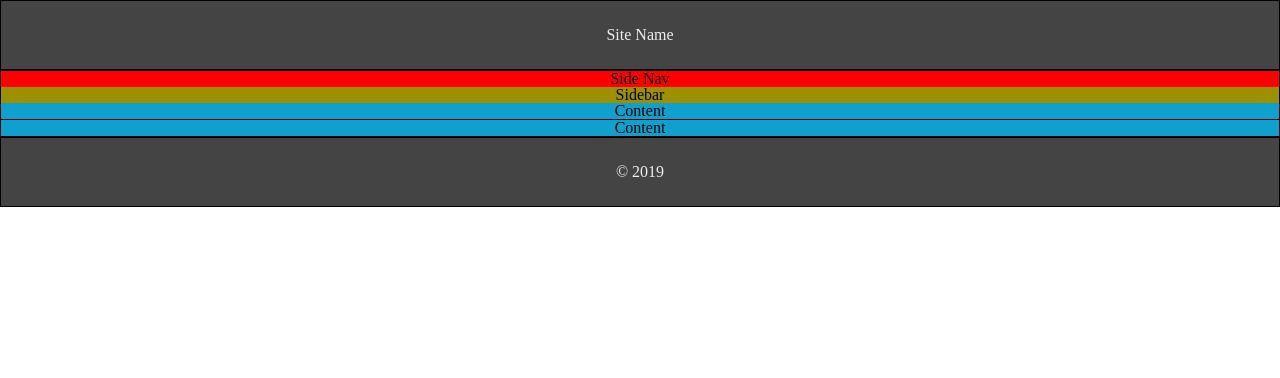
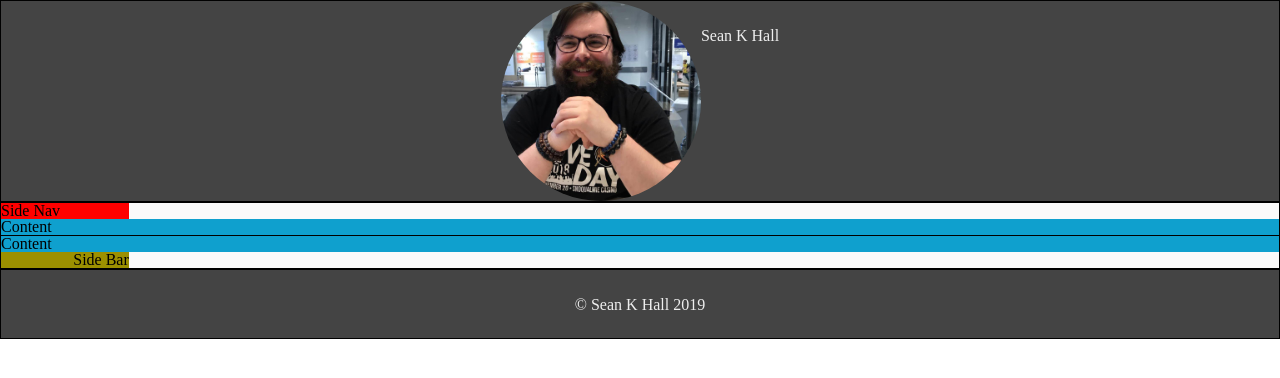
Before and after one commit to seankhall/portfolio, a plain HTML site: page index.html in a window 1280 px wide. Drawn offline with Linux system fonts and the light colour scheme.

Commit message:
worked on css

```diff
--- a/css/layout.css
+++ b/css/layout.css
@@ -1,12 +1,36 @@
-.centeredWords {
+/* .centeredWords {
     display: flex;
     flex-direction: column;
     justify-content: center;
     align-items: center;
+} */
+
+.header {
+    display: flex;
+    justify-content: center;
+    height: auto;
 }
 
 .deck:first-child {
     border-bottom:1px solid black;
+}
+
+/* .bar {
+    justify-content: space-between;
+} */
+
+.sideNav {
+    align-items: stretch;
+    display: flex;
+    flex-direction: column;
+    width: 10%;
+}
+
+.sideBar {
+    align-items: flex-end;
+    display: flex;
+    flex-direction: column;
+    width: 10%;
 }
 
 body > header, body > footer {
@@ -16,3 +40,9 @@ body > header, body > footer {
     line-height:70px;
     text-align:center;
 }
+
+img {
+    height: 200px;
+    width: 200px;
+    border-radius: 60%;
+}
--- a/index.html
+++ b/index.html
@@ -1,7 +1,7 @@
 <!DOCTYPE html>
 <html>
   <head>
-    <title>Demo</title>
+    <title>Sean K Hall's Porfolio</title>
     <link rel="stylesheet" href="css/reset.css" />
     <link rel="stylesheet" href="css/base.css" />
     <link rel="stylesheet" href="css/layout.css" />
@@ -14,15 +14,15 @@
   </head>
 
   <body>
-    <header class="centeredWords">
-      <h1>Site Name</h1>
+    <header class="header">
+      <img src="img/profile_pic.jpg">
+      <h1>Sean K Hall</h1>
     </header>
 
     <main>
 
-      <nav class="centeredWords"><span>Side Nav</span></nav>
+      <nav class="sideNav"><span>Side Nav</span></nav>
 
-      <aside class="centeredWords"><span>Sidebar</span></aside>
 
       <div class="content">
         <section class="deck">
@@ -37,10 +37,12 @@
         </section>
       </div>
 
+      <aside class="sideBar"><span>Side Bar</span></aside>
+
     </main>
 
     <footer class="centeredWords">
-      &copy; 2019
+      &copy; Sean K Hall 2019
     </footer>
   </body>
 </html>
```
Also changed, not shown: img/profile_pic.jpg (added), 1 other file.
